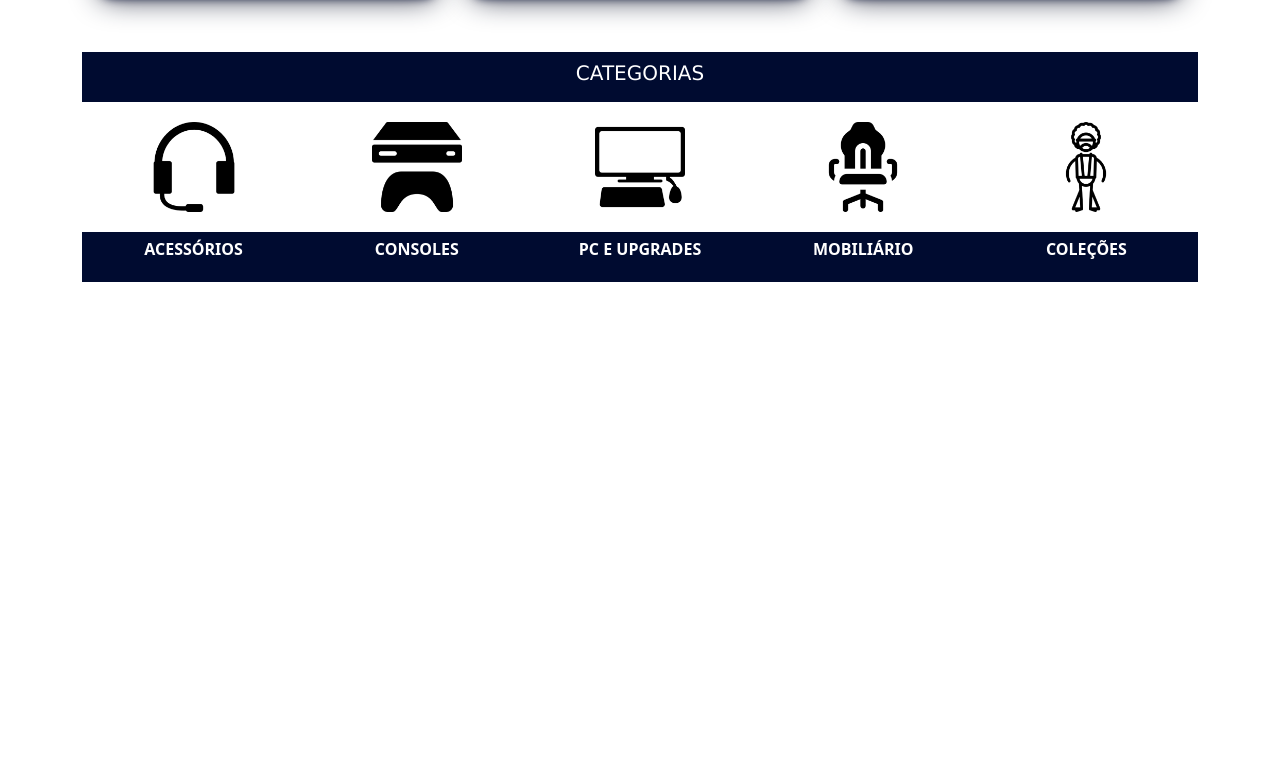
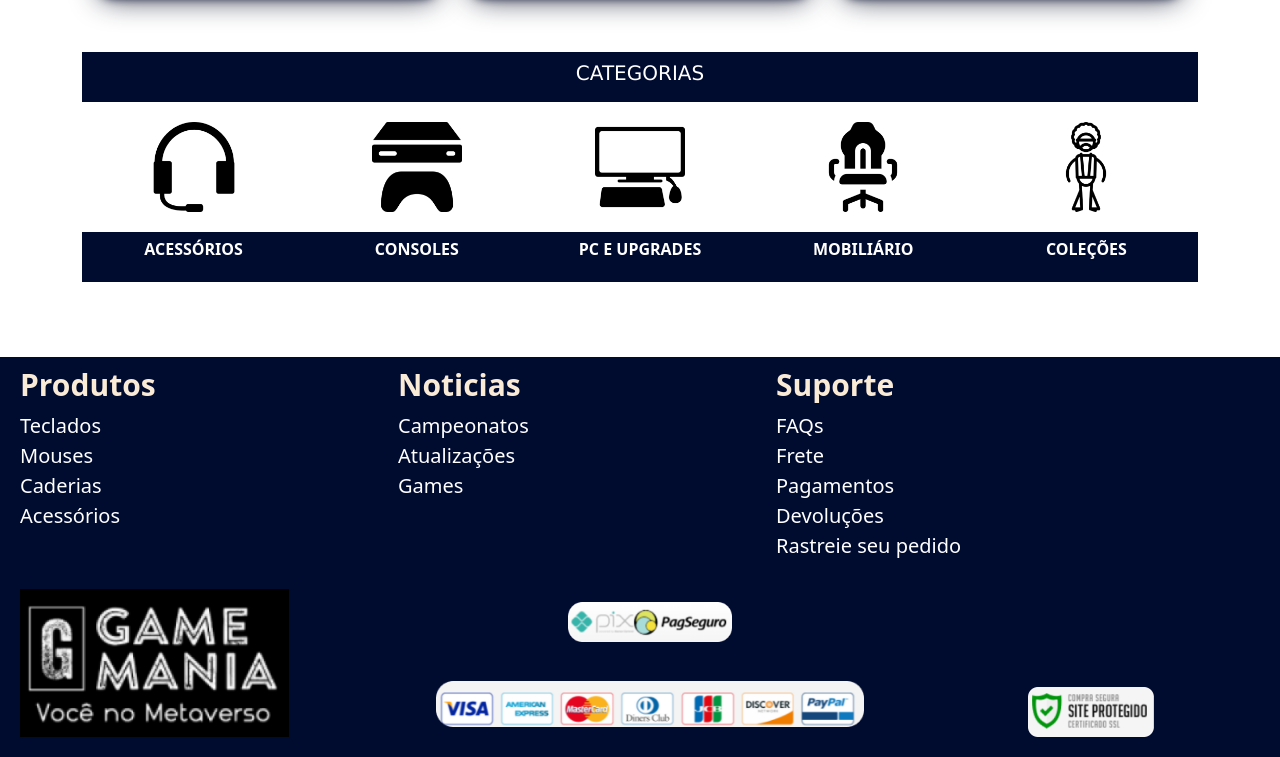
Before and after one commit to concaneto/SenaiFullStack-09-SA2-DuvidaJS, a plain HTML site: page index.html in a window 1280 px wide. Shown: the part 1415-2172 px from the top of the page. Before the commit the page ends 1872 px from the top, so only its background shows below. Drawn offline with nearby package versions, Linux system fonts and the light colour scheme.

Commit message:
atualizações

```diff
--- a/CSS/style.css
+++ b/CSS/style.css
@@ -232,7 +232,7 @@ body {
 }
 
 .secao-categorias {
-    height: 400px;
+    height: 300px;
     width: 100%;
     margin-top: 5px;
     margin-bottom: 5px;
@@ -285,12 +285,88 @@ body {
     text-transform: uppercase;
     margin-top: 20px;
     font-weight: bold;
+}
+
+.container-footer {
+    background-color: #000B30;
+    height: 400px;
+    width: 100%;
+    display: flex;
+    flex-direction: column;
+    padding-top: 10px;
+    padding-left: 20px;
+}
+
+.footer-menu {
+    width: 100%;
+    display: flex;
+    height: 180px;
+}
+
+.footer-menu-lista {
+    width: 30%;
+    display: flex;
+    flex-direction: column;
+    justify-content: start;
+}
+
+.footer-menu-lista h2 {
+    font-size: 30px;
+    color:antiquewhite;
+    text-decoration: none;
+    font-weight: bold;
 
 }
 
+.footer-menu-lista a{
+    color: white;
+    font-size: 20px;
+    text-decoration: none;
+}
 
+.footer-icons {
+    width: 100%;
+    height: 180px;
+    margin-top: 10px;
+    display: flex;
+    justify-content: space-between;
+}
 
+.footer-logo {
+    width: 30%;
+    display: flex;
+    justify-content: start;
+    align-items: flex-end;
+}
 
+.footer-logo img {
+    width: 80%;
+
+}
+
+.footer-pagamentos {
+    width: 30%;
+    display: flex;
+    flex-direction: column;
+    justify-content: flex-end;
+    align-items: center;
+    padding-top: 10%;
+}
+
+.footer-pagamentos a img {
+    height: 60%;
+    margin-top: 5%;
+}
+
+.siteprotegido {
+    width: 30%;
+    display: flex;
+    justify-content: flex-end;
+    align-items: flex-end;
+}
+.siteprotegido img{
+    width: 50%;
+}
 
 
 
--- a/index.html
+++ b/index.html
@@ -150,10 +150,46 @@
 </body>
 
 <footer>
+    <div class="container-footer">
+        <div class="footer-menu">
+            <div class="footer-menu-lista">
+                <h2 >Produtos</h2>
+                <a href="" >Teclados</a>
+                <a href="" >Mouses</a>
+                <a href="" >Caderias</a>
+                <a href="" >Acessórios</a>
+            </div>
+            <div class="footer-menu-lista">
+                <h2>Noticias</h2>
+                <a href="" >Campeonatos</a>
+                <a href="" >Atualizações</a>
+                <a href="" >Games</a>
+            </div>
+            <div class="footer-menu-lista">
+                <h2>Suporte</h2>
+                <a href="" >FAQs</a>
+                <a href="" >Frete</a>
+                <a href="" >Pagamentos</a>
+                <a href="" >Devoluções</a>
+                <a href="" >Rastreie seu pedido</a>
+            </div>
+        </div>
+        <div class="footer-icons">
+            <div class="footer-logo">
+            <a href="index.html"><img src="img/logo-preto.png" alt=""></a>
+            </div>
+            <div class="footer-pagamentos">
+                <a id="pag-seguro" href="index.html"><img src="img/pag-seguro.png" alt=""></a>
+                <a id="pagamentos" href="index.html"><img src="img/pagamentos.png" alt=""></a>
+            </div>
+            <div class="siteprotegido">
+            <a id="siteprotegido" href="index.html"><img src="img/site-protegido.png" alt=""></a>
+            </div>
+        </div>
 
 
 
-
+    </div>
 </footer>
 <!-- ------------SCRIPT------------- -->
 <script src="JS/script.js"></script>
```
Also changed, not shown: CSS/login.css (+22 -11 lines), login.html (+8 -4 lines), img/site-protegido.png (renamed from img/site-´rotegido.png). Lines whose indentation alone changed are shown as unchanged.
